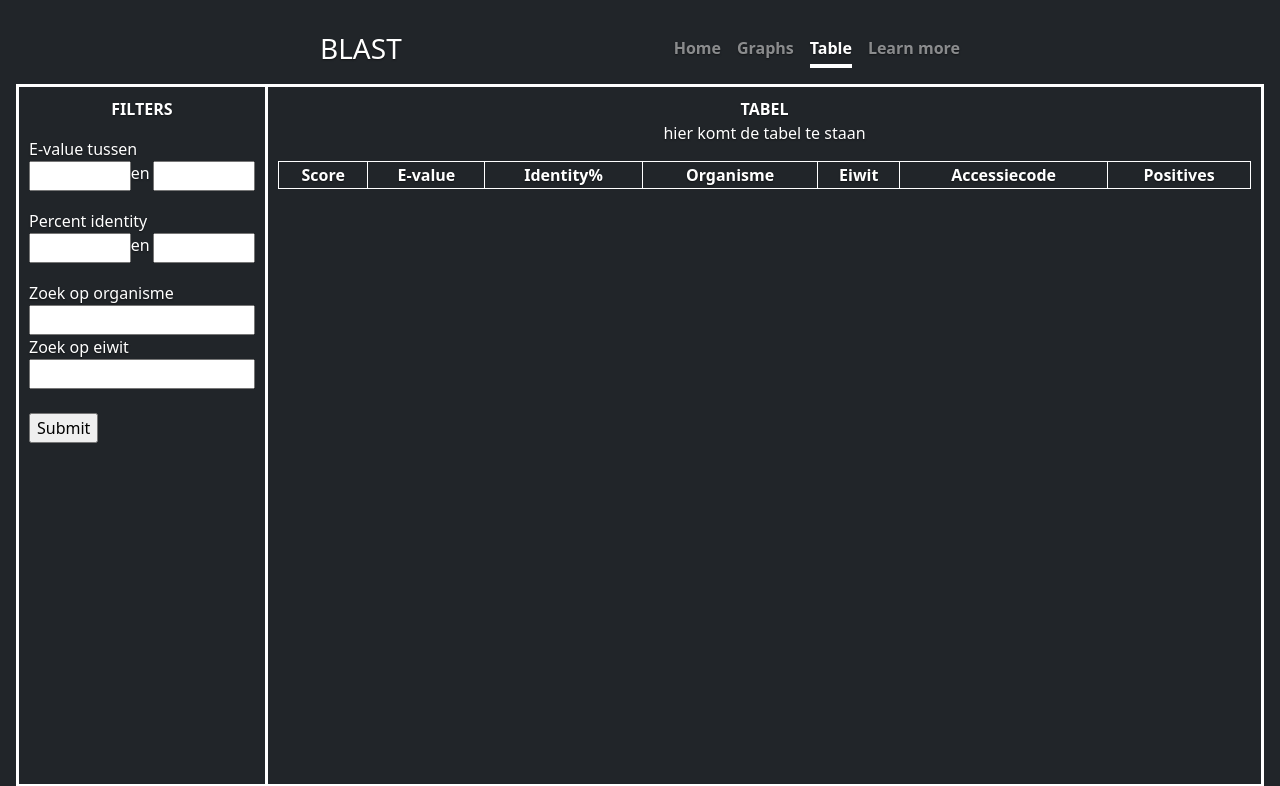
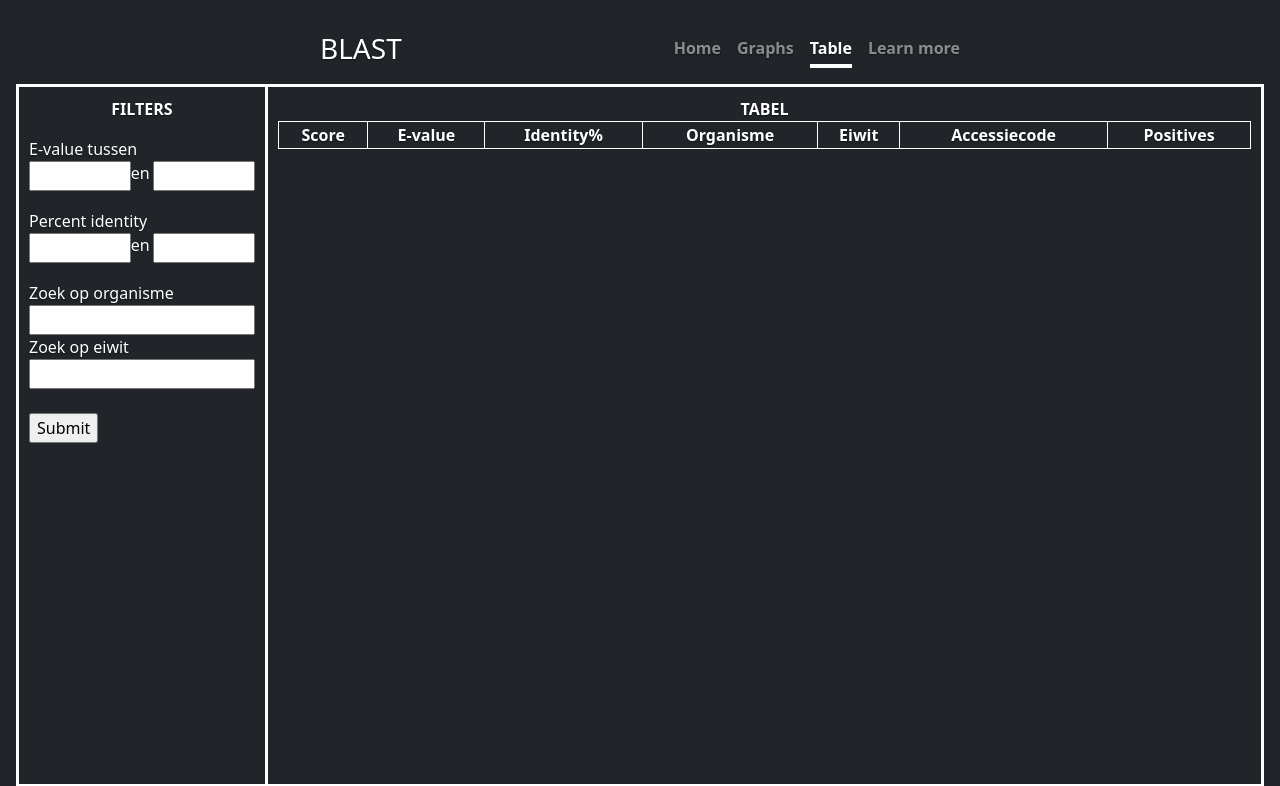
Before and after one commit to NickPolderHAN/Periode_4_project, a Flask app: page /database_inladen in a window 1280 px wide. Shown: the top 786 px of the page. Run offline with Flask 2, Linux system fonts and the light colour scheme; lists and menus that the app fills with data are empty; some libraries are stand-ins or nearby versions.

Commit message:
table stuk tekst weg gehaald

```diff
--- a/templates/table.html
+++ b/templates/table.html
@@ -75,7 +75,6 @@
 
             <td class="tabelrechts">
                 <b>TABEL</b>
-                <p>hier komt de tabel te staan</p>
                 <table class="tabelresultaat">
                     <tr>
                         <th class="tabelresultaat">Score</th>
```
